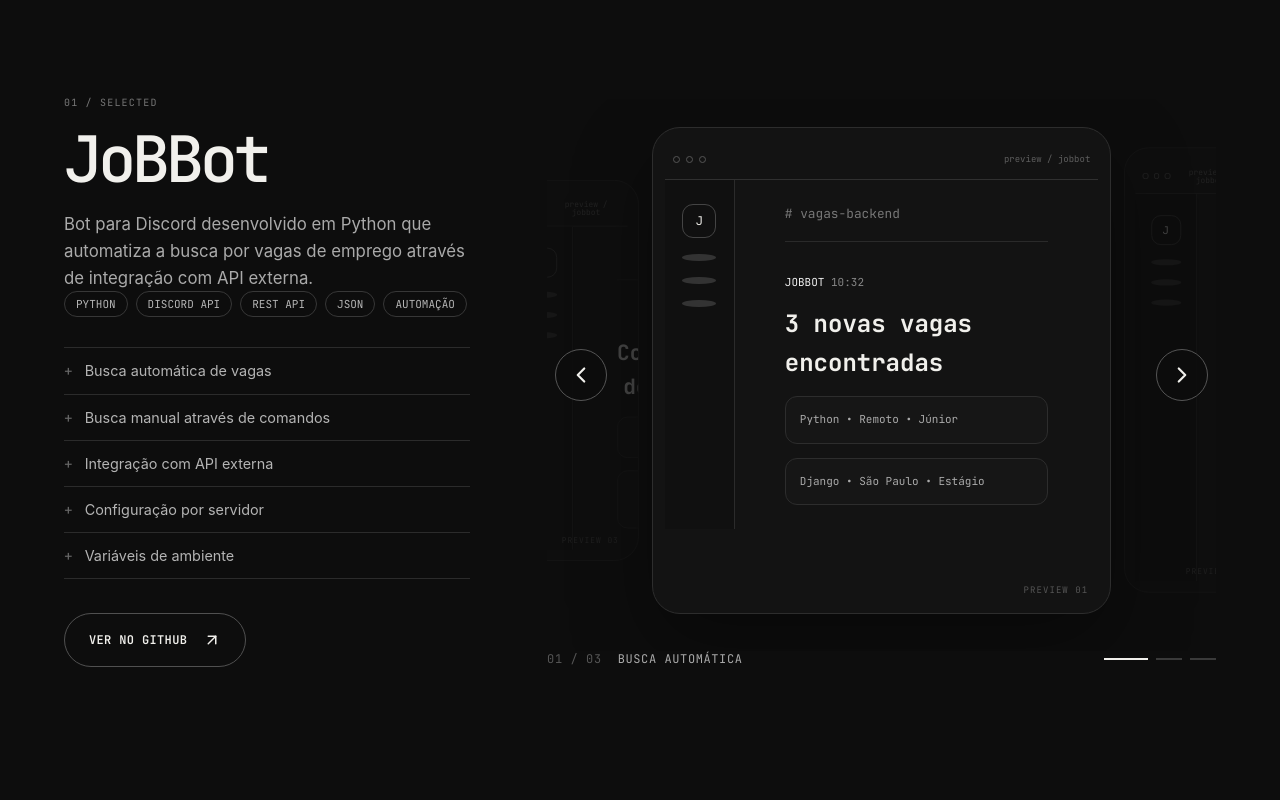
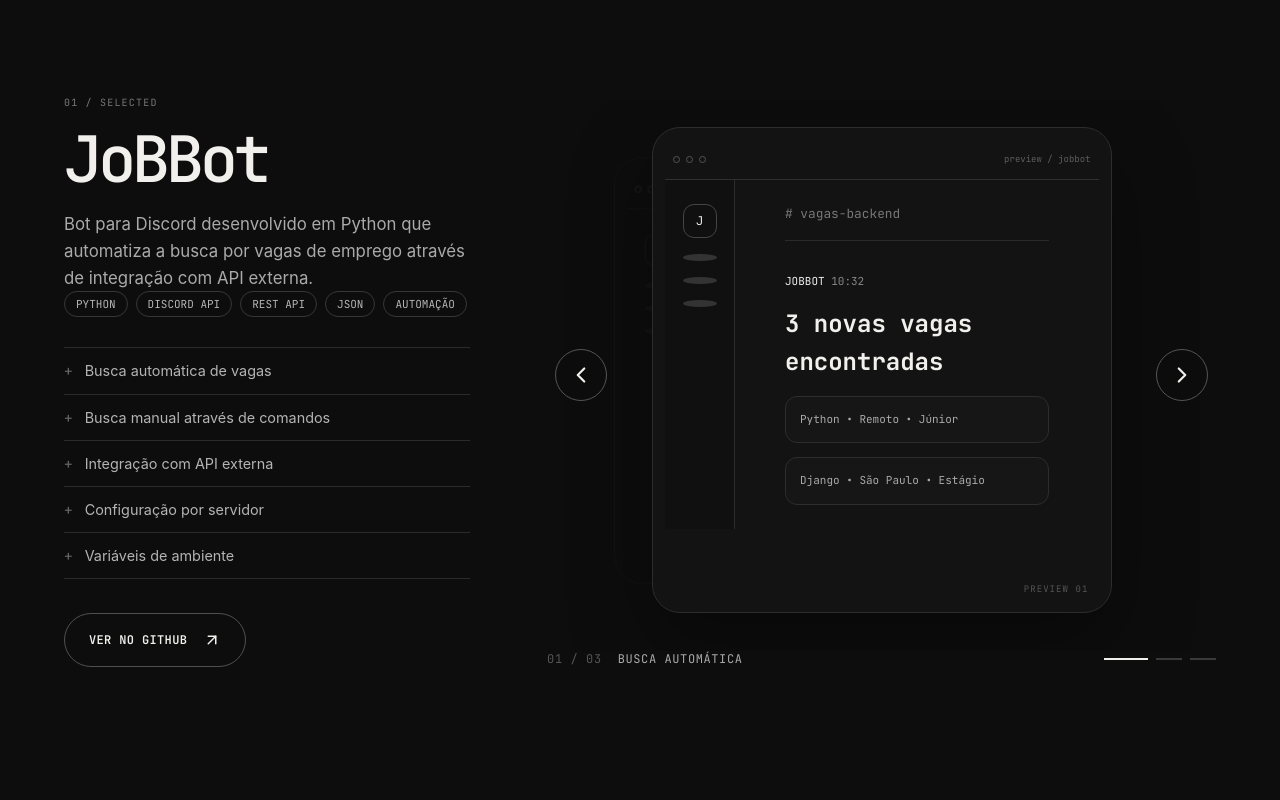
Before and after one commit to mesql1/portfolio_luiz, a Next.js app: page / in a window 1280 px wide. Shown: the part 1820-2620 px from the top of the page. Built offline with nearby package versions, Linux system fonts and the light colour scheme.

Commit message:
Update Site source

```diff
--- a/app/globals.css
+++ b/app/globals.css
@@ -72,17 +72,27 @@ button,a { -webkit-tap-highlight-color:transparent; }
 .project-carousel:focus-visible { outline:0; }.project-carousel:focus-visible .project-carousel__slot--center .project-visual { border-color:#777; }
 .project-carousel__stage { position:relative; display:grid; grid-template-columns:minmax(58px,.2fr) minmax(300px,1fr) minmax(58px,.2fr); align-items:center; gap:clamp(8px,1vw,14px); overflow:hidden; padding:18px 0 28px; }
 .project-carousel__slot { min-width:0; padding:0; border:0; background:none; color:inherit; }
-.project-carousel__slot--center { position:relative; z-index:2; animation:carousel-in-next .58s cubic-bezier(.2,.75,.25,1); }
-.project-carousel__stage.is-prev .project-carousel__slot--center { animation-name:carousel-in-prev; }
+.project-carousel__slot--center { position:relative; z-index:2; }
 .project-carousel__slot--center .project-visual { min-height:clamp(430px,38vw,620px); }
 .project-carousel__slot--side { cursor:pointer; opacity:.24; filter:saturate(.45); transform:scale(.88); transition:opacity .35s,filter .35s,transform .45s; }
 .project-carousel__slot--side:hover { opacity:.48; filter:saturate(.75); transform:scale(.91); }
 .project-carousel__slot--side .project-visual { min-height:clamp(330px,30vw,500px); box-shadow:none; }
 .project-carousel__slot--left { transform-origin:right center; margin-left:-72%; }.project-carousel__slot--right { transform-origin:left center; margin-right:-72%; }
+.project-carousel__stage .project-visual { will-change:transform,opacity; }
+.project-carousel__stage.is-next .project-carousel__slot--center .project-visual { animation:carousel-center-next .72s cubic-bezier(.22,.76,.18,1) both; }
+.project-carousel__stage.is-next .project-carousel__slot--left .project-visual { animation:carousel-to-left .72s cubic-bezier(.22,.76,.18,1) both; }
+.project-carousel__stage.is-next .project-carousel__slot--right .project-visual { animation:carousel-from-right .72s cubic-bezier(.22,.76,.18,1) both; }
+.project-carousel__stage.is-prev .project-carousel__slot--center .project-visual { animation:carousel-center-prev .72s cubic-bezier(.22,.76,.18,1) both; }
+.project-carousel__stage.is-prev .project-carousel__slot--right .project-visual { animation:carousel-to-right .72s cubic-bezier(.22,.76,.18,1) both; }
+.project-carousel__stage.is-prev .project-carousel__slot--left .project-visual { animation:carousel-from-left .72s cubic-bezier(.22,.76,.18,1) both; }
 .carousel-arrow { position:absolute; z-index:5; top:50%; width:52px; height:52px; display:grid; place-items:center; border:1px solid #555; border-radius:50%; background:rgba(13,13,13,.9); color:var(--fg); cursor:pointer; transform:translateY(-50%); transition:background .25s,color .25s,transform .25s; }.carousel-arrow:hover { background:var(--fg); color:var(--bg); transform:translateY(-50%) scale(1.06); }.carousel-arrow svg { width:26px; height:26px; }.carousel-arrow--left { left:8px; }.carousel-arrow--right { right:8px; }
 .project-carousel__footer { width:100%; margin:2px auto 0; display:flex; align-items:center; justify-content:space-between; gap:24px; }.project-carousel figcaption { display:flex; align-items:center; gap:16px; color:#aaa; font:12px/1 var(--mono); text-transform:uppercase; letter-spacing:.05em; }.project-carousel figcaption span { color:#555; }.carousel-dots { display:flex; gap:8px; }.carousel-dots button { width:26px; height:2px; padding:0; border:0; background:#3a3a3a; cursor:pointer; transition:width .3s,background .3s; }.carousel-dots button.active { width:44px; background:var(--fg); }
-@keyframes carousel-in-next { from { opacity:.25; transform:translateX(8%) scale(.94); } to { opacity:1; transform:none; } }
-@keyframes carousel-in-prev { from { opacity:.25; transform:translateX(-8%) scale(.94); } to { opacity:1; transform:none; } }
+@keyframes carousel-center-next { from { opacity:.42; transform:translateX(32%) scale(.9); } to { opacity:1; transform:none; } }
+@keyframes carousel-center-prev { from { opacity:.42; transform:translateX(-32%) scale(.9); } to { opacity:1; transform:none; } }
+@keyframes carousel-to-left { from { opacity:.82; transform:translateX(88%) scale(1.12); } to { opacity:1; transform:none; } }
+@keyframes carousel-to-right { from { opacity:.82; transform:translateX(-88%) scale(1.12); } to { opacity:1; transform:none; } }
+@keyframes carousel-from-right { from { opacity:0; transform:translateX(110%) scale(.82); } to { opacity:1; transform:none; } }
+@keyframes carousel-from-left { from { opacity:0; transform:translateX(-110%) scale(.82); } to { opacity:1; transform:none; } }
 .coming-soon { display:grid; grid-template-columns:100px 1fr auto; align-items:center; gap:30px; padding:38px 42px; border:1px solid var(--line); border-radius:20px; background:#101010; }.coming-soon>span { font:500 3rem/1 var(--mono); color:#444; }.coming-soon small { font:9px var(--mono); color:#777; letter-spacing:.15em; }.coming-soon h3 { max-width:650px; margin:8px 0 0; font-size:clamp(1.1rem,2vw,1.6rem); font-weight:400; }.coming-soon code { color:#555; }
 .about-section { min-height:850px; }.orbit--about { width:700px; height:700px; left:-420px; bottom:-180px; }.about-grid { display:grid; grid-template-columns:1.15fr .85fr; gap:clamp(50px,10vw,180px); align-items:center; }.about-copy .lead { margin:0 0 38px; font:400 clamp(2.1rem,4.4vw,4.8rem)/1.05 var(--sans); letter-spacing:-.055em; color:var(--fg); }.about-copy .lead em { font-family:var(--mono); font-style:normal; border-bottom:1px solid #777; }.about-copy>p:not(.lead) { max-width:680px; color:#999; font-size:1.05rem; }.identity-card { aspect-ratio:1/.95; border:1px solid var(--line); border-radius:24px; padding:28px; display:flex; flex-direction:column; justify-content:space-between; background:#111; }.identity-mark { align-self:flex-end; width:120px; height:120px; display:grid; place-items:center; border:1px solid #555; border-radius:50%; font:600 2.8rem/1 var(--mono); }.identity-card span { display:block; margin-bottom:10px; color:#666; font:9px var(--mono); letter-spacing:.15em; }.identity-card strong { font:400 clamp(1.4rem,2.7vw,2.8rem)/1.1 var(--mono); }.identity-card code { color:#666; font-size:10px; }
 .tech-intro { display:flex; align-items:flex-end; justify-content:space-between; gap:30px; margin-bottom:60px; }.tech-intro h2 { margin:0; font:500 clamp(3.6rem,8vw,8rem)/.83 var(--mono); letter-spacing:-.08em; }.tech-intro p { max-width:300px; color:#888; }.tech-grid { display:grid; grid-template-columns:1.2fr .8fr 1fr; grid-template-areas:"a b c" "a d e"; gap:12px; }.tech-group { min-height:210px; padding:24px; border:1px solid var(--line); border-radius:18px; display:flex; flex-direction:column; transition:transform .25s,border-color .25s; }.tech-group:hover { transform:translateY(-4px); border-color:#555; }.tech-group:nth-child(1){grid-area:a}.tech-group:nth-child(2){grid-area:b}.tech-group:nth-child(3){grid-area:c}.tech-group:nth-child(4){grid-area:d}.tech-group:nth-child(5){grid-area:e}.tech-group--featured { background:var(--white); color:var(--black); border-color:var(--white); }.tech-group>span { color:#777; font:9px var(--mono); }.tech-group h3 { margin:18px 0 auto; font:500 clamp(1.2rem,2.3vw,2.1rem)/1 var(--mono); }.tech-group p { margin:8px 0 0; font:11px/1 var(--mono); text-transform:uppercase; }
--- a/components/portfolio.tsx
+++ b/components/portfolio.tsx
@@ -50,10 +50,10 @@ function ProjectCarousel({ kind, name }: { kind: "discord" | "finance"; name: st
   const previous = (current - 1 + slides.length) % slides.length;
   const next = (current + 1) % slides.length;
   return <figure className="project-carousel" tabIndex={0} aria-label={`Galeria de ${name}`} onKeyDown={event => { if (event.key === "ArrowLeft") go(-1); if (event.key === "ArrowRight") go(1); }} onPointerDown={event => setPointerStart(event.clientX)} onPointerUp={event => { if (pointerStart === null) return; const distance = event.clientX - pointerStart; if (Math.abs(distance) > 48) go(distance < 0 ? 1 : -1); setPointerStart(null); }}>
-    <div className={`project-carousel__stage is-${direction}`}>
+    <div key={`stage-${current}-${direction}`} className={`project-carousel__stage is-${direction}`}>
       <button className="carousel-arrow carousel-arrow--left" onClick={() => go(-1)} aria-label={`Imagem anterior de ${name}`}><ChevronLeft aria-hidden="true" /></button>
       <button className="project-carousel__slot project-carousel__slot--side project-carousel__slot--left" onClick={() => go(-1)} aria-label={`Ver ${slides[previous]}`}><ProjectVisual kind={kind} name={name} slide={previous} /></button>
-      <div key={`${current}-${direction}`} className="project-carousel__slot project-carousel__slot--center"><ProjectVisual kind={kind} name={name} slide={current} /></div>
+      <div className="project-carousel__slot project-carousel__slot--center"><ProjectVisual kind={kind} name={name} slide={current} /></div>
       <button className="project-carousel__slot project-carousel__slot--side project-carousel__slot--right" onClick={() => go(1)} aria-label={`Ver ${slides[next]}`}><ProjectVisual kind={kind} name={name} slide={next} /></button>
       <button className="carousel-arrow carousel-arrow--right" onClick={() => go(1)} aria-label={`Próxima imagem de ${name}`}><ChevronRight aria-hidden="true" /></button>
     </div>
```
